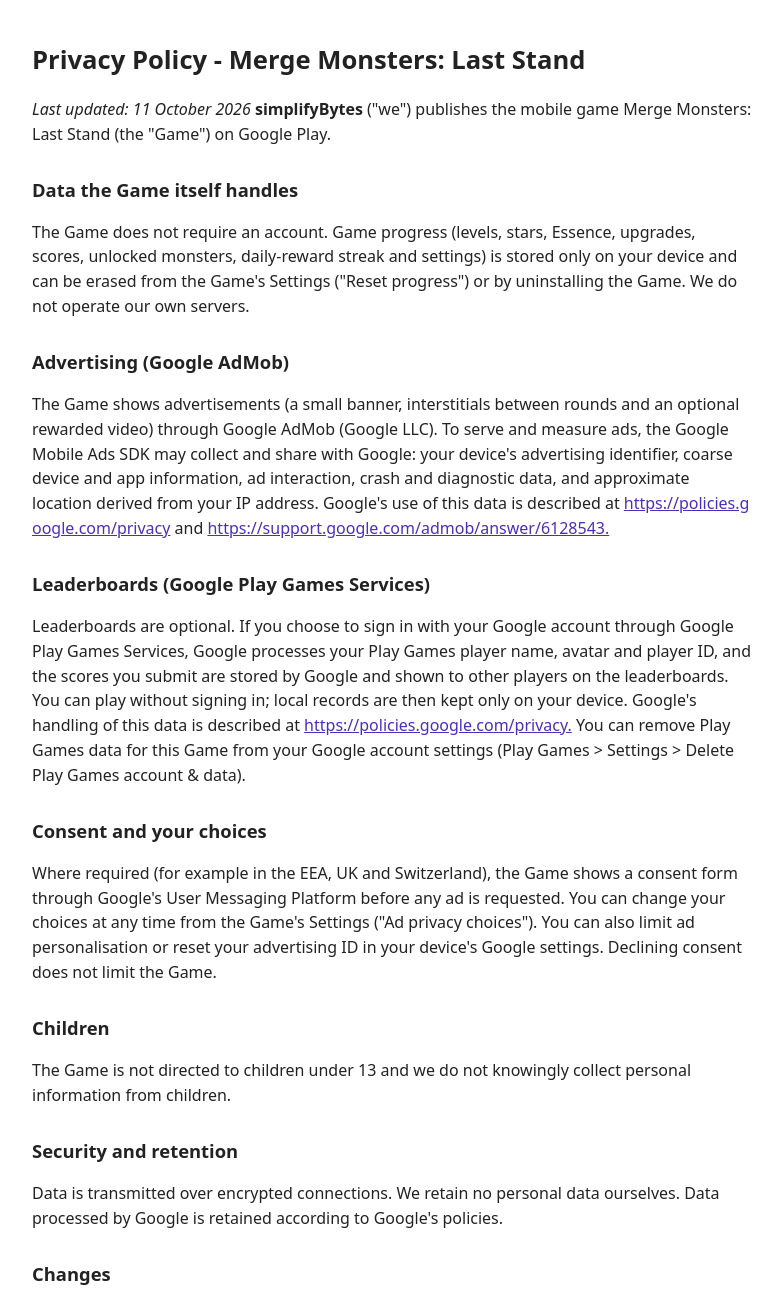
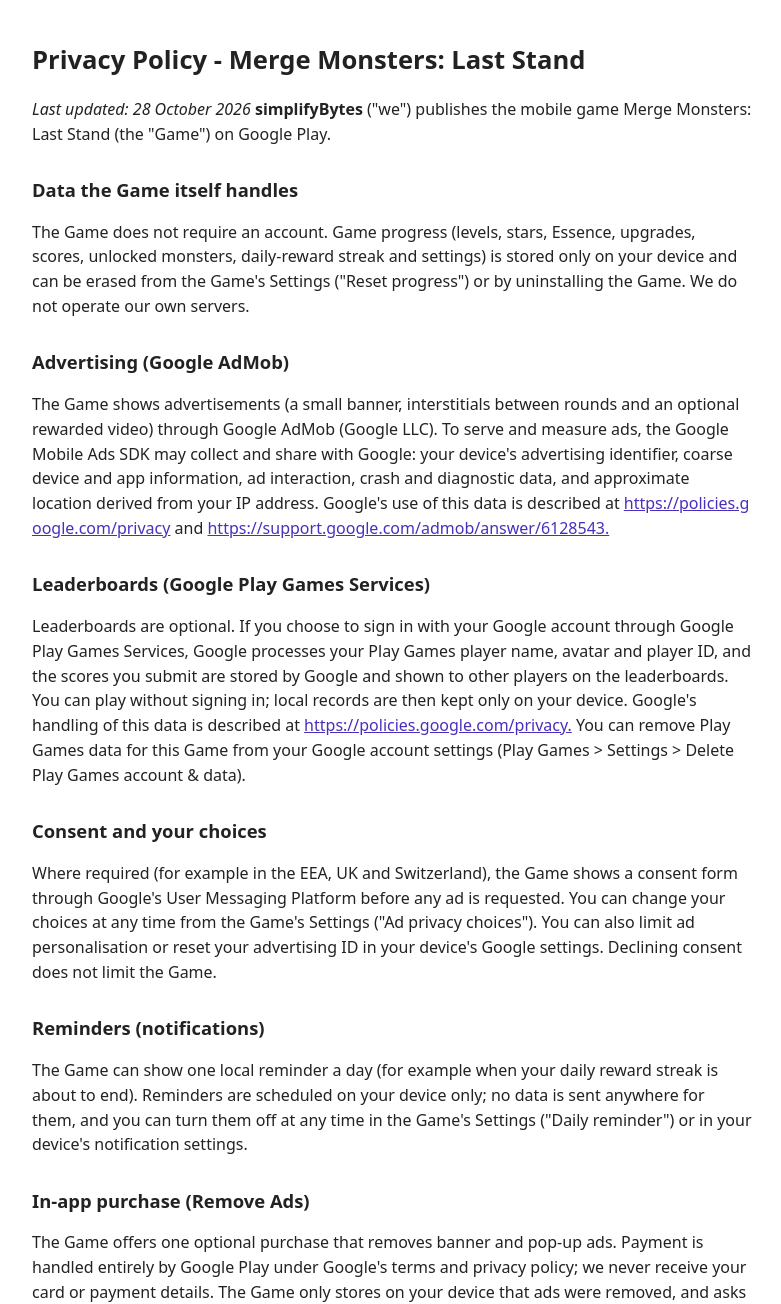
Before and after one commit to simplifyBytes/mergemonsters-site, a plain HTML site: page index.html in a window 1280 px wide. Shown: the top 1304 px of the page, without its empty margins (248-1029 px from the left). Drawn offline with Linux system fonts and the light colour scheme.

Commit message:
Privacy policy contact: support@simplifybytes.com; index matches the current policy
Co-Authored-By: Claude Opus 5.5 <noreply@anthropic.com>

```diff
--- a/index.html
+++ b/index.html
@@ -1,7 +1,7 @@
 <!doctype html>
 <html lang="en"><head><meta charset="utf-8"><meta name="viewport" content="width=device-width,initial-scale=1"><title>Privacy Policy - Merge Monsters: Last Stand</title><style>body{font-family:system-ui,sans-serif;max-width:720px;margin:40px auto;padding:0 20px;line-height:1.55;color:#222}h1{font-size:1.6rem}h2{font-size:1.15rem;margin-top:1.6em}a{color:#4a2fbd;word-break:break-all}</style></head><body>
 <h1>Privacy Policy - Merge Monsters: Last Stand</h1>
- <em>Last updated: 11 October 2026</em>
+ <em>Last updated: 28 October 2026</em>
  <strong>simplifyBytes</strong> (&quot;we&quot;) publishes the mobile game Merge Monsters: Last Stand (the &quot;Game&quot;) on Google Play.
 <h2>Data the Game itself handles</h2>
  The Game does not require an account. Game progress (levels, stars, Essence, upgrades, scores, unlocked monsters, daily-reward streak and settings) is stored only on your device and can be erased from the Game&#x27;s Settings (&quot;Reset progress&quot;) or by uninstalling the Game. We do not operate our own servers.
@@ -11,6 +11,10 @@
  Leaderboards are optional. If you choose to sign in with your Google account through Google Play Games Services, Google processes your Play Games player name, avatar and player ID, and the scores you submit are stored by Google and shown to other players on the leaderboards. You can play without signing in; local records are then kept only on your device. Google&#x27;s handling of this data is described at <a href="https://policies.google.com/privacy.">https://policies.google.com/privacy.</a> You can remove Play Games data for this Game from your Google account settings (Play Games &gt; Settings &gt; Delete Play Games account &amp; data).
 <h2>Consent and your choices</h2>
  Where required (for example in the EEA, UK and Switzerland), the Game shows a consent form through Google&#x27;s User Messaging Platform before any ad is requested. You can change your choices at any time from the Game&#x27;s Settings (&quot;Ad privacy choices&quot;). You can also limit ad personalisation or reset your advertising ID in your device&#x27;s Google settings. Declining consent does not limit the Game.
+<h2>Reminders (notifications)</h2>
+ The Game can show one local reminder a day (for example when your daily reward streak is about to end). Reminders are scheduled on your device only; no data is sent anywhere for them, and you can turn them off at any time in the Game&#x27;s Settings (&quot;Daily reminder&quot;) or in your device&#x27;s notification settings.
+<h2>In-app purchase (Remove Ads)</h2>
+ The Game offers one optional purchase that removes banner and pop-up ads. Payment is handled entirely by Google Play under Google&#x27;s terms and privacy policy; we never receive your card or payment details. The Game only stores on your device that ads were removed, and asks Google Play on start-up whether you own the purchase so it is restored after a reinstall. Optional reward videos remain available.
 <h2>Children</h2>
  The Game is not directed to children under 13 and we do not knowingly collect personal information from children.
 <h2>Security and retention</h2>
@@ -18,5 +22,5 @@
 <h2>Changes</h2>
  We may update this policy; the latest version is always available at this address.
 <h2>Contact</h2>
- himanshusharma1994@gmail.com
+ support@simplifybytes.com
 </body></html>
```
Also changed, not shown: privacy.html (+1 -1 lines).
